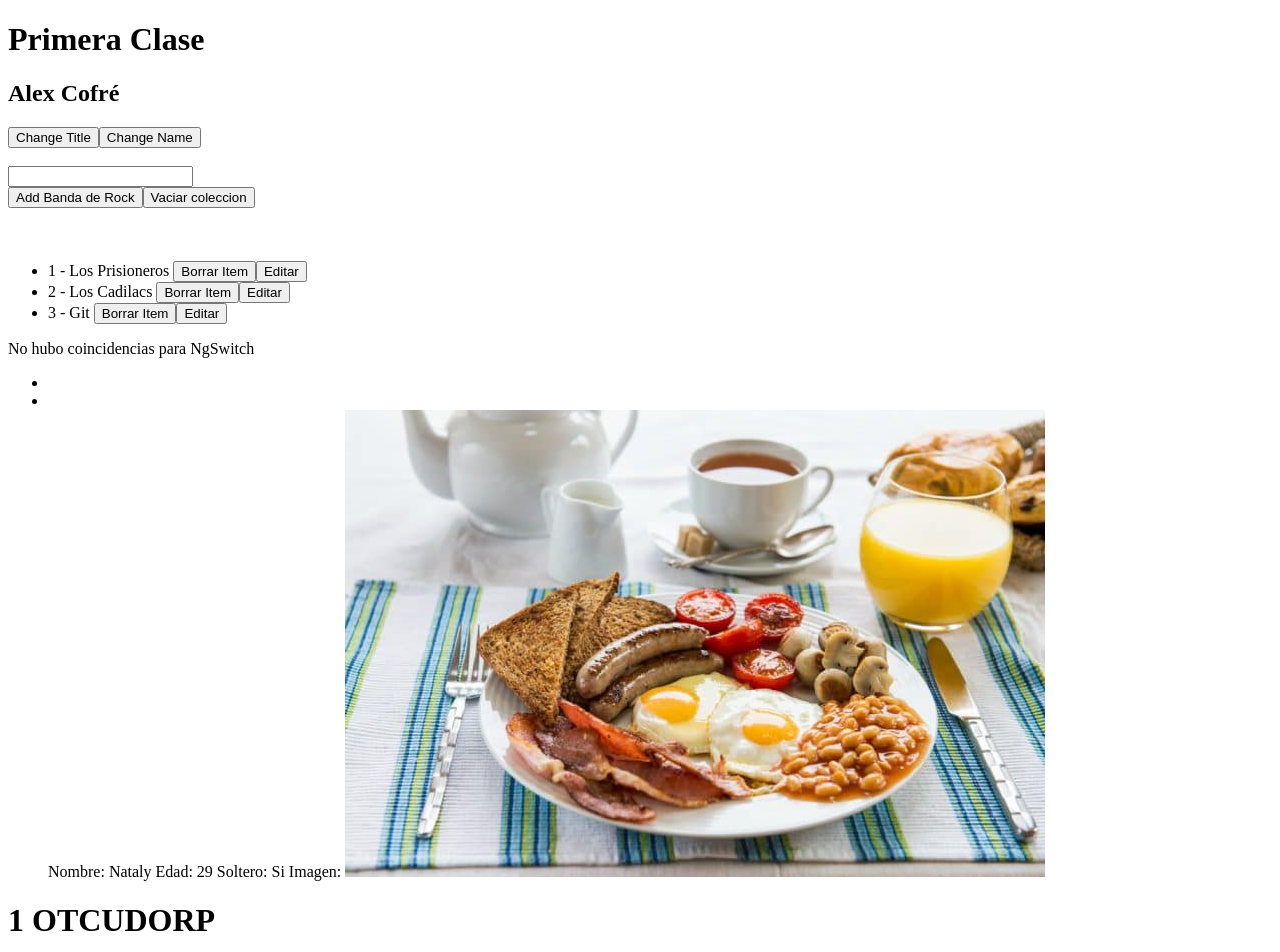
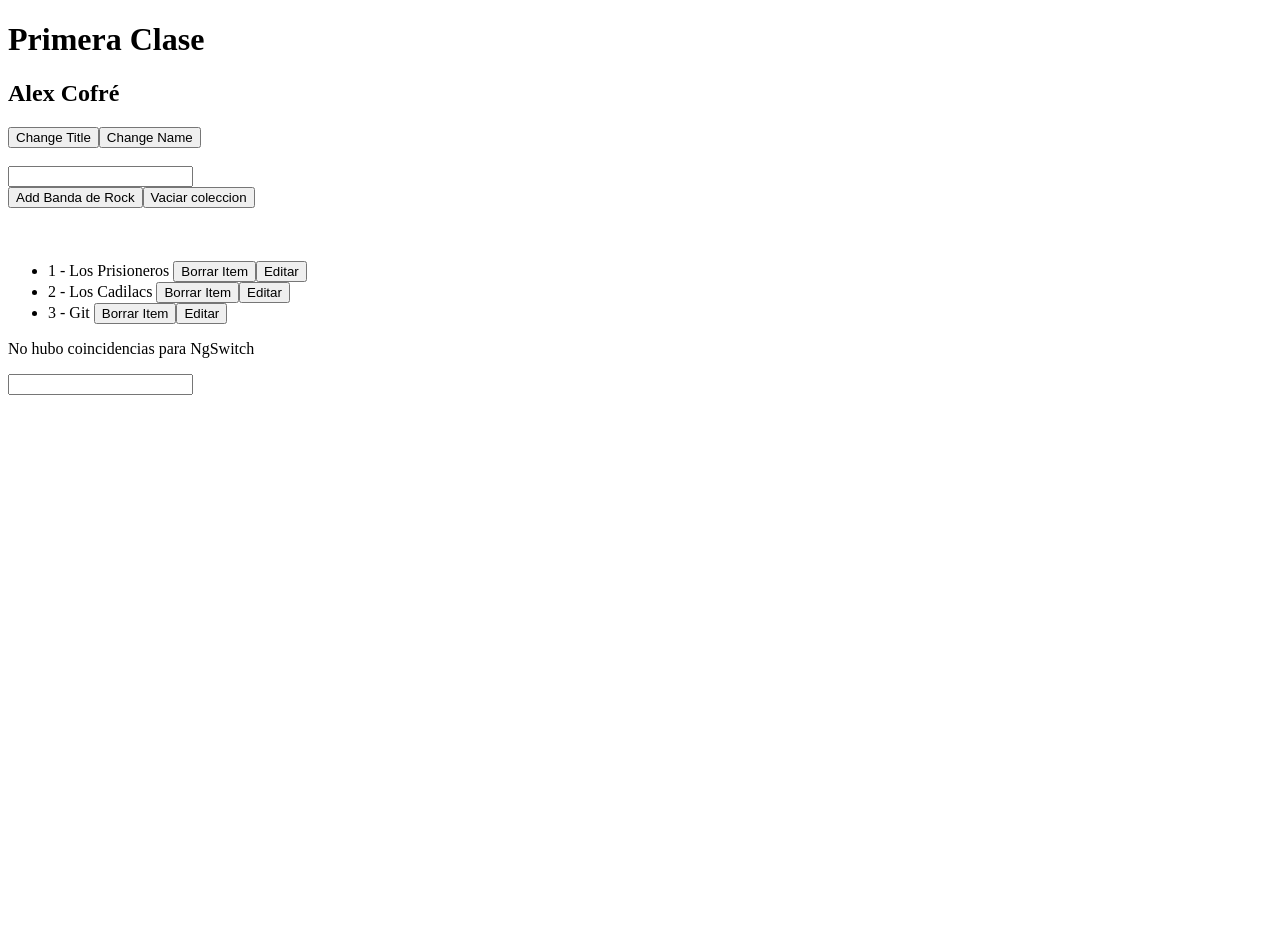
Before and after one commit to alcomcl/angular8-escuelaTi, an Angular app: page / in a window 1280 px wide. Shown: the top 952 px of the page. After the commit the page ends 800 px from the top, so only its background shows below. Built offline with nearby package versions, Linux system fonts and the light colour scheme.

Commit message:
Consumir un servicio

```diff
--- a/src/app/app.component.html
+++ b/src/app/app.component.html
@@ -39,7 +39,7 @@
 <p *ngSwitchDefault>No hubo coincidencias para NgSwitch</p>
 </div>
 
-<ul>
+<!-- <ul>
   <li *ngFor="let user of users"><br>
     <div *ngIf="user.isSingle === true" class="avatar">
       Nombre: {{ user.name }}
@@ -49,8 +49,10 @@
     </div>
 
   </li>
-</ul>
+</ul> -->
 
-<app-product-list></app-product-list>
+<!-- <app-product-list></app-product-list>
 
-<app-list></app-list>
+<app-list></app-list> -->
+
+<app-users-list></app-users-list>
--- a/src/app/app.component.ts
+++ b/src/app/app.component.ts
@@ -13,28 +13,28 @@ export class AppComponent {
   public name = 'Alex Cofré';
   public rockBandName: '';
   public rockBands: string[] = ['Los Prisioneros', 'Los Cadilacs', 'Git'];
-  public users: User[] = [
-    {
-      name: 'Alex',
-      age: 32,
-      isSingle: false,
-      avatar: 'assets/images/img1.jpg'
-    },
-    {
-      name: 'Nataly',
-      age: 29,
-      isSingle: true,
-      avatar: 'assets/images/img1.jpg'
-    }
-  ];
+  // public users: User[] = [
+  //   {
+  //     name: 'Alex',
+  //     age: 32,
+  //     isSingle: false,
+  //     avatar: 'assets/images/img1.jpg'
+  //   },
+  //   {
+  //     name: 'Nataly',
+  //     age: 29,
+  //     isSingle: true,
+  //     avatar: 'assets/images/img1.jpg'
+  //   }
+  // ];
 
-  changeTitle() {
-    if (this.title === 'Primera Clase') {
-      this.title = 'Hola Alex';
-    } else {
-      this.title = 'Primera Clase';
-    }
-  }
+  // changeTitle() {
+  //   if (this.title === 'Primera Clase') {
+  //     this.title = 'Hola Alex';
+  //   } else {
+  //     this.title = 'Primera Clase';
+  //   }
+  // }
 
   changeName() {
     if (this.name === 'Nataly'){
--- a/src/app/app.module.ts
+++ b/src/app/app.module.ts
@@ -1,5 +1,6 @@
 import { BrowserModule } from '@angular/platform-browser';
 import { NgModule } from '@angular/core';
+import { HttpClientModule } from '@angular/common/http';
 
 import { AppRoutingModule } from './app-routing.module';
 import { AppComponent } from './app.component';
@@ -28,7 +29,8 @@ import { UsersListComponent } from './components/users-list/users-list.component
   imports: [
     BrowserModule,
     AppRoutingModule,
-    FormsModule
+    FormsModule,
+    HttpClientModule
   ],
   providers: [],
   bootstrap: [AppComponent]
--- a/src/app/components/users-list/users-list.component.html
+++ b/src/app/components/users-list/users-list.component.html
@@ -1 +1,9 @@
-<p>users-list works!</p>
+<!-- <label>Ingresa la cantidad de usuarios a cargar desde la Api</label><br> -->
+<input type="number" [(ngModel)]="limit" (keydown.enter)="fetchUser()">
+
+<ul>
+    <li *ngFor="let user of users">
+        {{ user.email }}
+        <img [src]="user.picture.large" alt="">
+    </li>
+</ul>
--- a/src/app/components/users-list/users-list.component.ts
+++ b/src/app/components/users-list/users-list.component.ts
@@ -12,13 +12,21 @@ import { User } from './../../models/user.model';
 export class UsersListComponent implements OnInit {
 
   users: User[] = [];
+  limit: number;
 
   constructor(
     private usersSerices: UsersService
   ) { }
 
   ngOnInit() {
-    this.users = this.usersSerices.getAllUsers()
-  }
+
+ }
+
+ fetchUser() {
+    console.log(this.limit)
+    this.usersSerices.getAllUsers(this.limit).subscribe(users => {
+    this.users = users;
+  });
+ }
 
 }
--- a/src/app/services/users.service.ts
+++ b/src/app/services/users.service.ts
@@ -1,29 +1,30 @@
 import { Injectable } from '@angular/core';
+import { HttpClient } from '@angular/common/http';
+
+// Operator Map para transformar la llamada a la Api de usuarios
+import { map } from 'rxjs/operators';
 
 import { User } from './../models/user.model';
+
+interface ResponseUsers {
+  results: User[] ;
+  info: any;
+}
 
 @Injectable({
   providedIn: 'root'
 })
 export class UsersService {
 
-  constructor() { }
+  constructor(
+    private http: HttpClient
+  ) { }
 
 
-  getAllUsers(): User[] {
-    return [
-      {
-        name: 'Alex',
-        age: 32,
-        isSingle: false,
-        avatar: 'assets/images/img1.jpg'
-      },
-      {
-        name: 'Nataly',
-        age: 29,
-        isSingle: true,
-        avatar: 'assets/images/img1.jpg'
-      }
-    ];
+  getAllUsers(results: number = 5) {
+    return this.http.get<ResponseUsers>('https://randomuser.me/api?results=${results}')
+    .pipe(
+      map(response => response.results) // response es lo que devuelve el servidor
+    );
   }
 }
```
Also changed, not shown: src/app/models/user.model.ts (+8 -5 lines).
